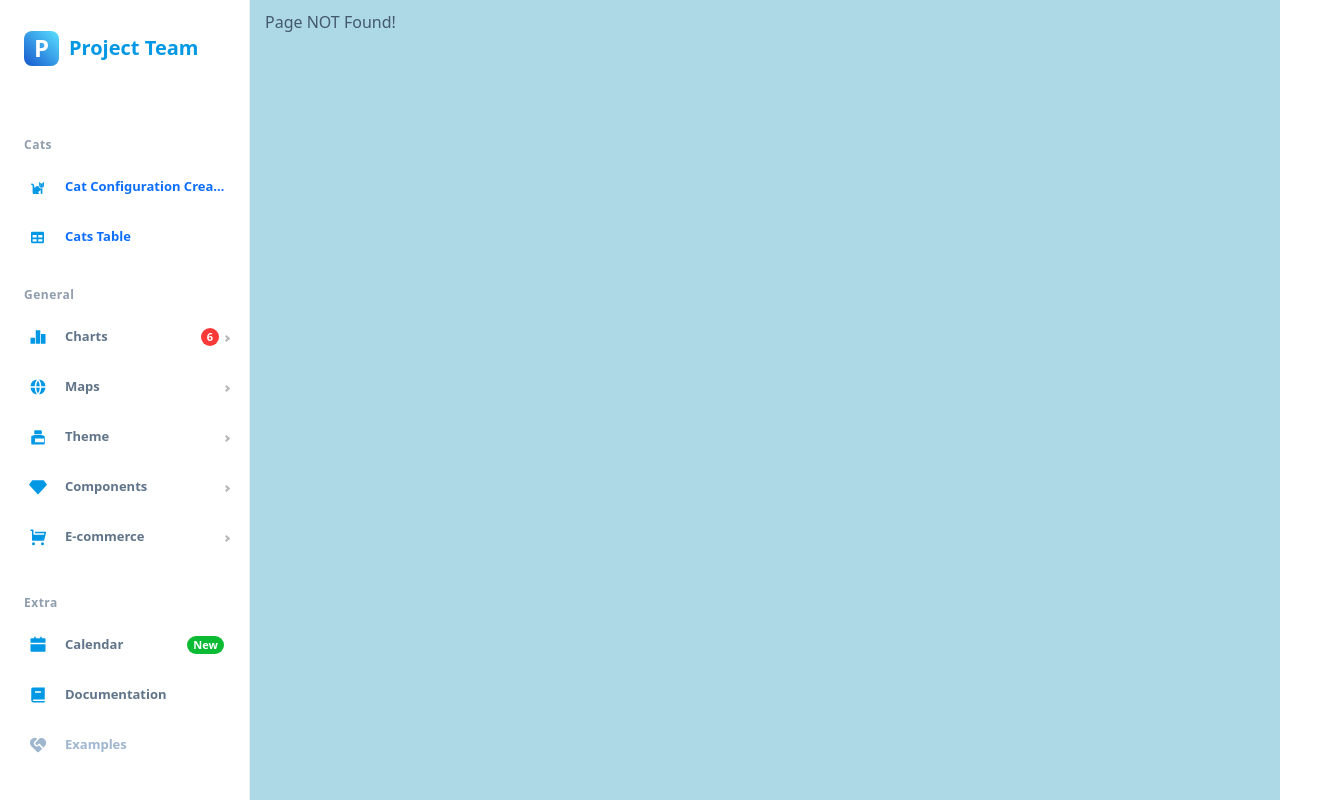
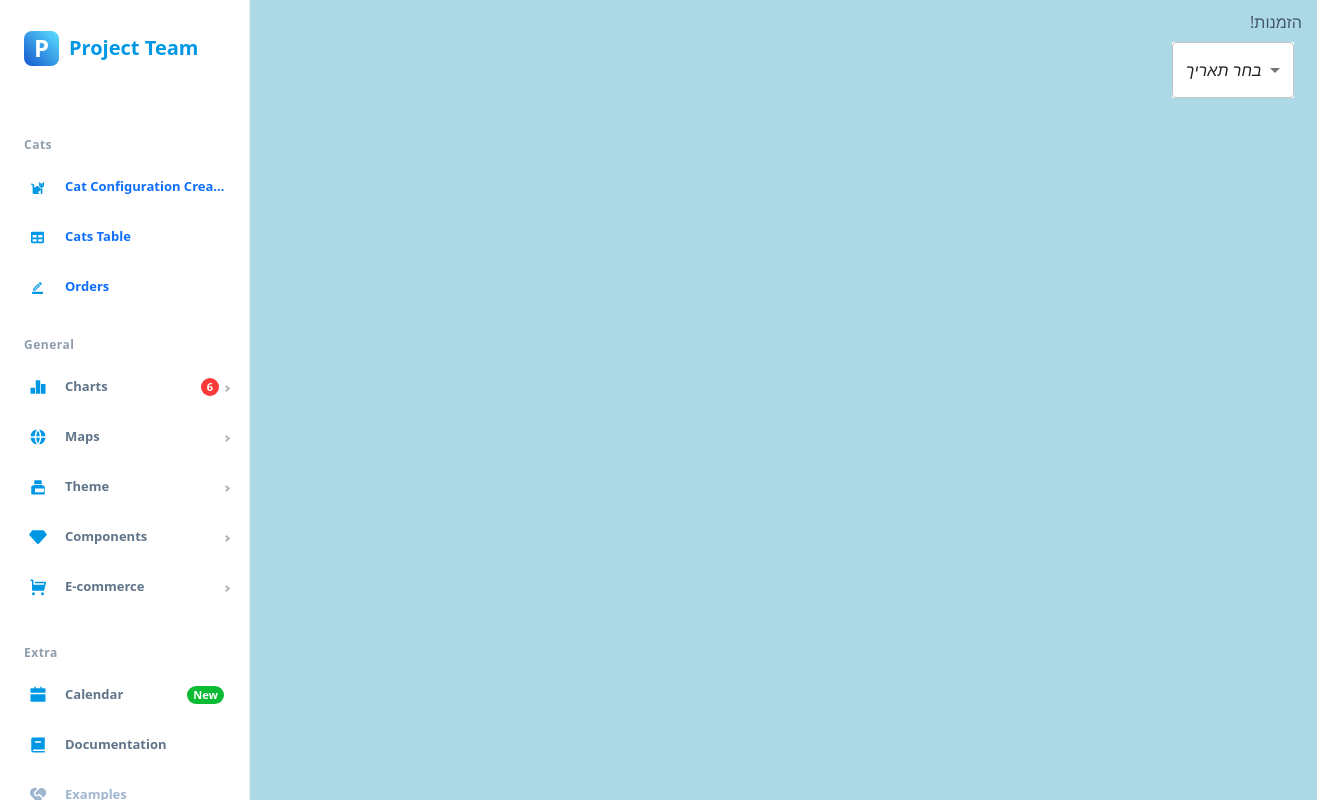
Before and after one commit to ProjectTeam-Wan/Team-Portal, a React (Create React App) app in the folder React-learningapp-main/client/: page /orders in a window 1280 px wide. Shown: the whole page, 1317 px wide, since content can reach past the window. Built offline with nearby package versions, Linux system fonts and the light colour scheme.

Commit message:
add page of order kas

```diff
--- a/React-learningapp-main/client/src/App.js
+++ b/React-learningapp-main/client/src/App.js
@@ -6,6 +6,7 @@ import CatConf from './pages/CatConf'
 import './app.css'
 import CatsTable from './pages/CatsTable'
 import PageNotFound from './pages/PageNotFound'
+import Orders from './pages/Orders'
 
 
 
@@ -19,6 +20,7 @@ function App() {
               <Route path="/" element={<Homepage />} />
               <Route path='/catconf' element={<CatConf />} />
               <Route path='/catsTable' element={<CatsTable />} />
+              <Route path='/orders' element={<Orders />} />
               <Route path='*' element={<PageNotFound />} />
             </Routes>
           </div>
--- a/React-learningapp-main/client/src/Sidebar/storybook/Sidebarpro.jsx
+++ b/React-learningapp-main/client/src/Sidebar/storybook/Sidebarpro.jsx
@@ -18,6 +18,8 @@ import Homepage from "../../pages/Homepage"
 import { Link } from "react-router-dom"
 import './sidebarpro.css'
 import { FaCat, FaTable } from "react-icons/fa";
+import { MdOutlineBorderColor } from "react-icons/md";
+
 
 
 
@@ -192,6 +194,16 @@ export const Sidebarpro = () => {
               </MenuItem>
             </Link>
           </Menu>
+          <Menu menuItemStyles={menuItemStyles}>
+            <Link to="/orders" style={{ textDecoration: 'none' }}>
+              <MenuItem
+                icon={<MdOutlineBorderColor />
+                }
+              >
+                Orders
+              </MenuItem>
+            </Link>
+          </Menu>
 
           <br></br>
 
--- /dev/null
+++ b/React-learningapp-main/client/src/components/Orders/DatePick.jsx
@@ -0,0 +1,39 @@
+import React, { useState } from 'react';
+import MenuItem from '@mui/material/MenuItem';
+import FormControl from '@mui/material/FormControl';
+import Select from '@mui/material/Select';
+
+export default function DatePick({ date, dates }) {
+  const [selectedDate, setSelectedDate] = useState('');
+  const [datesList, setDatesList] = useState([])
+
+  const handleChange = (event) => {
+    setSelectedDate(event.target.value);
+    date(event.target.value)
+  };
+
+  return (
+    <div>
+      <FormControl sx={{ m: 1, minWidth: 120, backgroundColor: 'white' }}>
+        <Select
+          value={selectedDate}
+          onChange={handleChange}
+          displayEmpty
+        >
+          <MenuItem value="">
+            <em>בחר תאריך</em>
+          </MenuItem>
+          {dates.map((date) => {
+            return(
+              <MenuItem value={date}> {date} </MenuItem>
+            )
+          })
+          }
+          {/* <MenuItem value={10}>Ten</MenuItem>
+          <MenuItem value={20}>Twenty</MenuItem>
+          <MenuItem value={30}>Thirty</MenuItem> */}
+        </Select>
+      </FormControl>
+    </div>
+  );
+}
--- /dev/null
+++ b/React-learningapp-main/client/src/components/Orders/OrdersTab.jsx
@@ -0,0 +1,68 @@
+import * as React from 'react';
+import PropTypes from 'prop-types';
+import Box from '@mui/material/Box';
+import Tabs from '@mui/material/Tabs';
+import Tab from '@mui/material/Tab';
+
+function samePageLinkNavigation(event) {
+  if (
+    event.defaultPrevented ||
+    event.button !== 0 || // ignore everything but left-click
+    event.metaKey ||
+    event.ctrlKey ||
+    event.altKey ||
+    event.shiftKey
+  ) {
+    return false;
+  }
+  return true;
+}
+
+function LinkTab(props) {
+  return (
+    <Tab
+      component="a"
+      onClick={(event) => {
+        // Routing libraries handle this, you can remove the onClick handle when using them.
+        if (samePageLinkNavigation(event)) {
+          event.preventDefault();
+        }
+      }}
+      aria-current={props.selected && 'page'}
+      {...props}
+    />
+  );
+}
+
+LinkTab.propTypes = {
+  selected: PropTypes.bool,
+};
+
+export default function OrdersTab() {
+  const [value, setValue] = React.useState(0);
+
+  const handleChange = (event, newValue) => {
+    // event.type can be equal to focus with selectionFollowsFocus.
+    if (
+      event.type !== 'click' ||
+      (event.type === 'click' && samePageLinkNavigation(event))
+    ) {
+      setValue(newValue);
+    }
+  };
+
+  return (
+    <Box sx={{ width: '100%' }}>
+      <Tabs
+        value={value}
+        onChange={handleChange}
+        aria-label="nav tabs example"
+        role="navigation"
+      >
+        <LinkTab label="Page One" href="/drafts" />
+        <LinkTab label="Page Two" href="/trash" />
+        <LinkTab label="Page Three" href="/spam" />
+      </Tabs>
+    </Box>
+  );
+}
--- /dev/null
+++ b/React-learningapp-main/client/src/pages/Orders.jsx
@@ -0,0 +1,58 @@
+import React, {useState} from 'react'
+import OrdersTab from '../components/Orders/OrdersTab'
+import DatePick from '../components/Orders/DatePick'
+
+const ordersDataBaseExample = [ //temporary db
+    {
+        month: 'jan',
+        tab: 'network1',
+        action: 'add'
+    },
+    {
+        month: 'jan',
+        tab: 'network2',
+        action: 'add'
+    },
+    {
+        month: 'feb',
+        tab: 'network1',
+        action: 'add'
+    },
+    {
+        month: 'march',
+        tab: 'network2',
+        action: 'add'
+    },
+    {
+        month: 'march',
+        tab: 'network1',
+        action: 'add'
+    },
+    {
+        month: 'march',
+        tab: 'network2',
+        action: 'add'
+    },
+]
+
+const datesList = ['jan', 'feb', 'march','april'] // temporary dates db, need to be from the big db
+
+function Orders() {
+    const [currentDate, setCurrentDate] = useState('')
+
+    function dateFromDatePick(value){
+        setCurrentDate(value)
+    }
+
+
+    return (
+
+        <div dir='rtl' style={{ width: '81vw'}}>
+            הזמנות!
+            <DatePick date={dateFromDatePick} dates={datesList} />
+            {currentDate}
+        </div>
+    )
+}
+
+export default Orders
```
Also changed, not shown: 1 other file (tests, documents, lock files or other folders).
